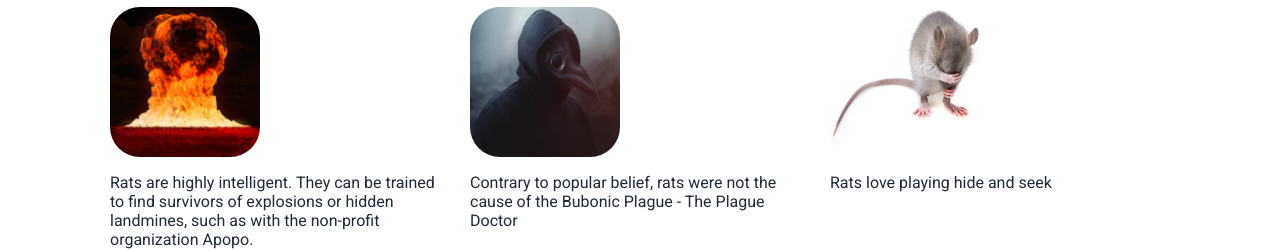
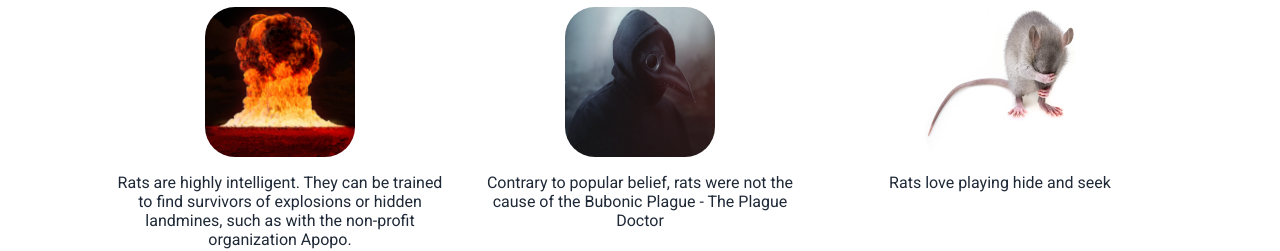
Before and after one commit to sarenat/landing-page-project, a plain HTML site: page index.html in a window 1280 px wide. Shown: the part 555-806 px from the top of the page. Drawn offline with Linux system fonts and the light colour scheme.

Commit message:
Center align random information content

```diff
--- a/index.html
+++ b/index.html
@@ -40,7 +40,8 @@
                 <div class="information-header-text">random info about RATS</div>
                 <div class="rat-facts">
                     <div class="rat-fact-1">
-                        <img src="./images/explosion.jpg"
+                        <img class="rat-fact-photo"
+                        src="./images/explosion.jpg"
                         alt="Plague Doctor from fantasy novel 'The Seven and a Half Deaths of Evelyn Hardcastle"
                         style="width: 150px; height: 150px; border-radius: 20%">
                         <p class="description">Rats are highly intelligent. They can be trained
@@ -49,7 +50,8 @@
                         </p>
                     </div>
                     <div class="rat-fact-2">
-                        <img src="./images/plague-doctor.jpg"
+                        <img class="rat-fact-photo"
+                        src="./images/plague-doctor.jpg"
                         alt="Plague Doctor from fantasy novel 'The Seven and a Half Deaths of Evelyn Hardcastle"
                         style="width: 150px; height: 150px; border-radius: 20%">
                         <p class="description">Contrary to popular belief, rats
@@ -57,7 +59,8 @@
                         </p>
                     </div>
                     <div class="rat-fact-3">
-                        <img src="./images/hide-and-seek-rat.jpg"
+                        <img class="rat-fact-photo"
+                        src="./images/hide-and-seek-rat.jpg"
                         alt="Rat playing hide and seek"
                         style="width: 150px; height: 150px;">
                         <p class="description">Rats love playing hide and seek</p>
--- a/style.css
+++ b/style.css
@@ -96,10 +96,13 @@ button {
     flex-direction: column;
     flex: 30%;
     padding: 10px;
+    text-align: center;
+    align-items: center;
 }
 .description, .quoter {
     color: #1F2937;
 }
+
 
 .quote-text {
     font-style: italic;
```
